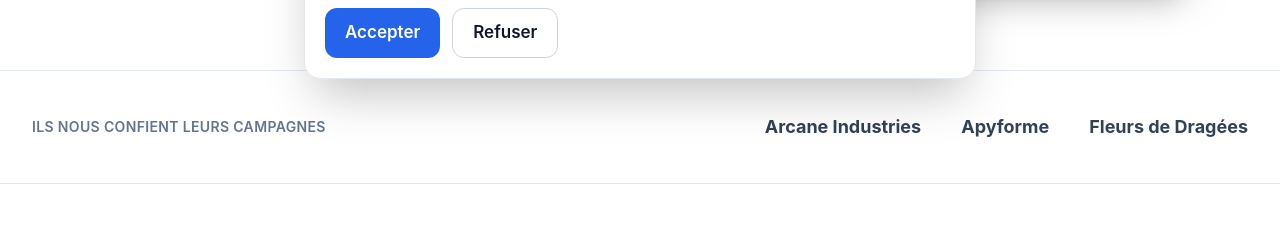
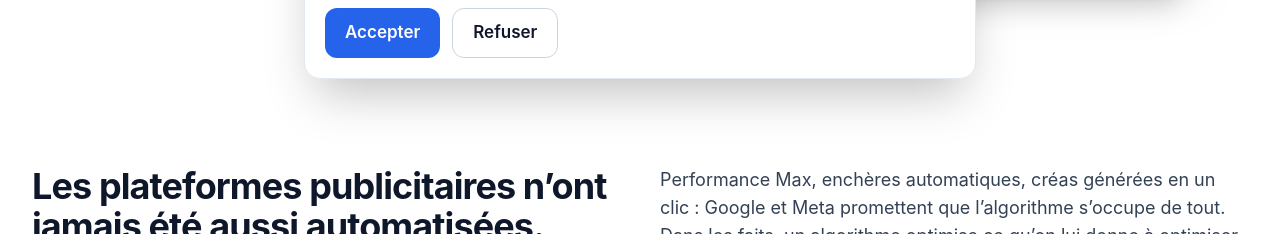
Before and after one commit to dimachxdev/Sed-Conseil, a Next.js app: page / in a window 1280 px wide. Shown: the part 709-943 px from the top of the page. Built offline with nearby package versions, Linux system fonts and the light colour scheme; no server answers.

Commit message:
Update page.js

```diff
--- a/app/page.js
+++ b/app/page.js
@@ -68,22 +68,6 @@ export default function HomePage() {
               </p>
             </div>
           </div>
-        </div>
-      </section>
-
-      {/* Preuve */}
-      <section aria-labelledby="preuve" className="border-y border-slate-200 bg-white">
-        <div className="container-sead flex flex-col items-center gap-4 py-8 sm:flex-row sm:justify-between">
-          <h2 id="preuve" className="text-sm font-semibold uppercase tracking-wide text-slate-500">Ils nous confient leurs campagnes</h2>
-          <ul className="flex flex-wrap items-center justify-center gap-x-10 gap-y-3">
-            {SITE.clients.map((c) => (
-              <li key={c.name} className="flex h-12 items-center">
-                {c.logo
-                  ? <Image src={c.logo} alt={c.name} width={160} height={48} className="h-10 w-auto object-contain opacity-80 grayscale transition hover:opacity-100 hover:grayscale-0" />
-                  : <span className="text-lg font-bold text-slate-700">{c.name}</span>}
-              </li>
-            ))}
-          </ul>
         </div>
       </section>
 
```
